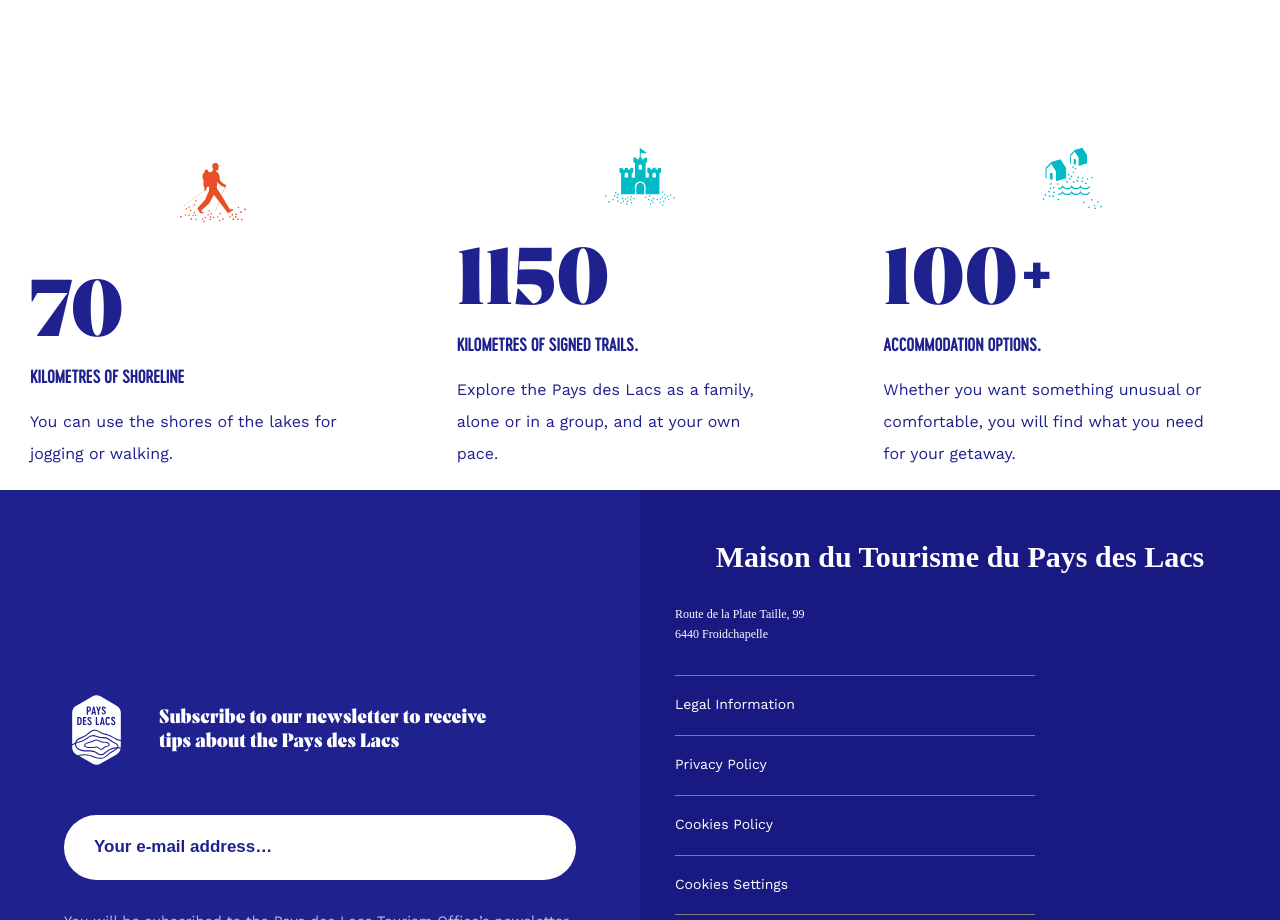
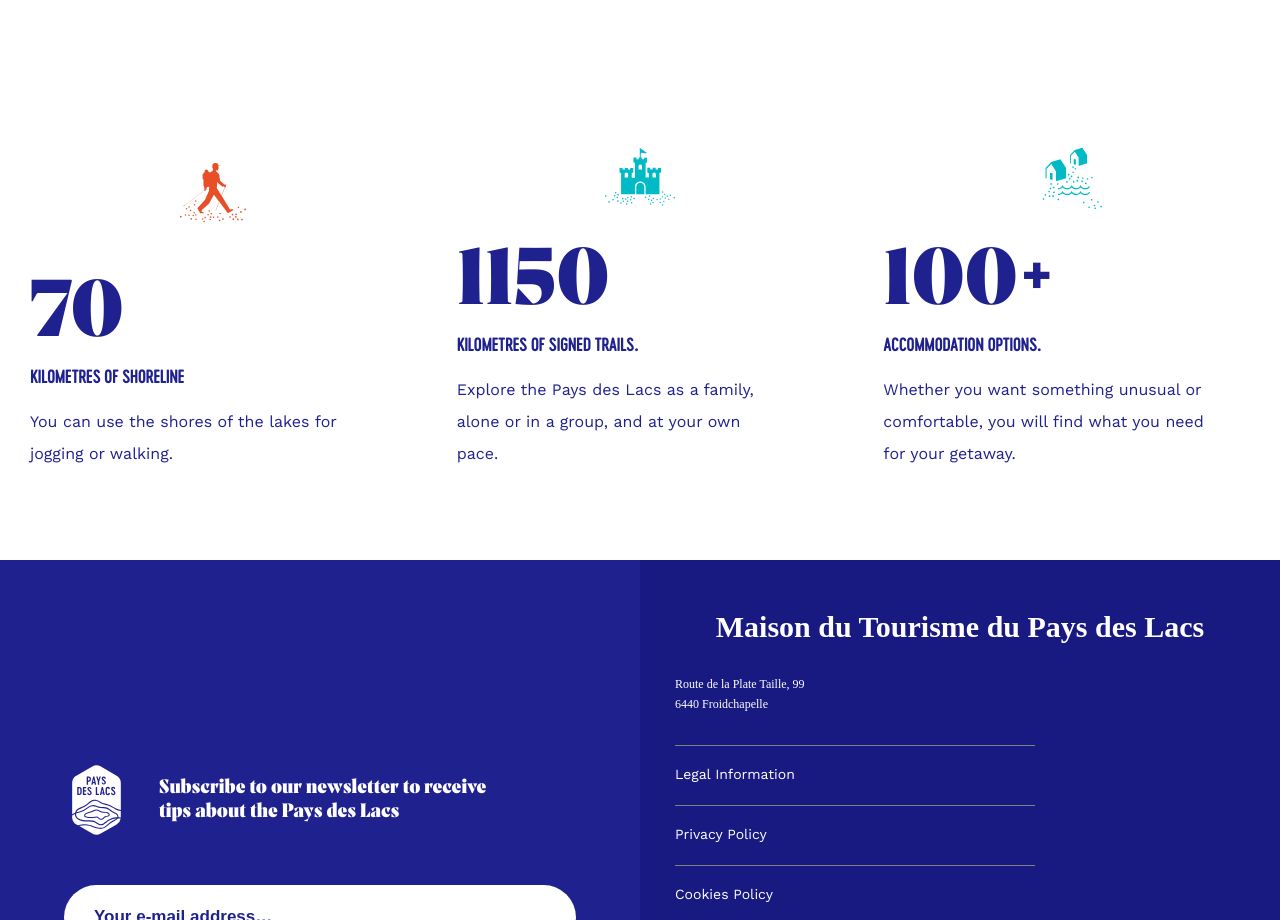
Before and after one commit to kila21/lepay-tourism-clone, a React (Vite) app: page / in a window 1280 px wide. Shown: the part 2980-3900 px from the top of the page. Built offline with nearby package versions, Linux system fonts and the light colour scheme.

Commit message:
bug fixes

```diff
--- a/src/components/Cards/Card.tsx
+++ b/src/components/Cards/Card.tsx
@@ -52,7 +52,7 @@ export const Card = (props: CardProps) => {
       translate = `translate3d(${translateX}, ${translateY}, 0) scale(0.8, 0.8)`;
     } else if (window.innerWidth > 768 && window.innerWidth <= 1440) {
       translateX = `calc(${-60}% + ${props.cardNum * 100}% - ${
-        window.scrollY * 1.7
+        window.scrollY * 2
       }px)`;
       translateY = `calc(${-20}% + ${props.cardNum * 90}% - ${
         window.scrollY * 0.6
--- a/src/components/information/stats.tsx
+++ b/src/components/information/stats.tsx
@@ -54,12 +54,16 @@ const StatsStyled = styled.div`
     height: 700px;
   }
 
+  @media (min-width: 1024px) {
+    padding-bottom: 70px;
+  }
   @media (max-width: 1024px) {
     flex-direction: column;
   }
   @media (min-width: 1700px) {
     align-items: center;
     justify-content: center;
+
     div:nth-child(1) {
       transform: translate(0, -50%);
     }
```
